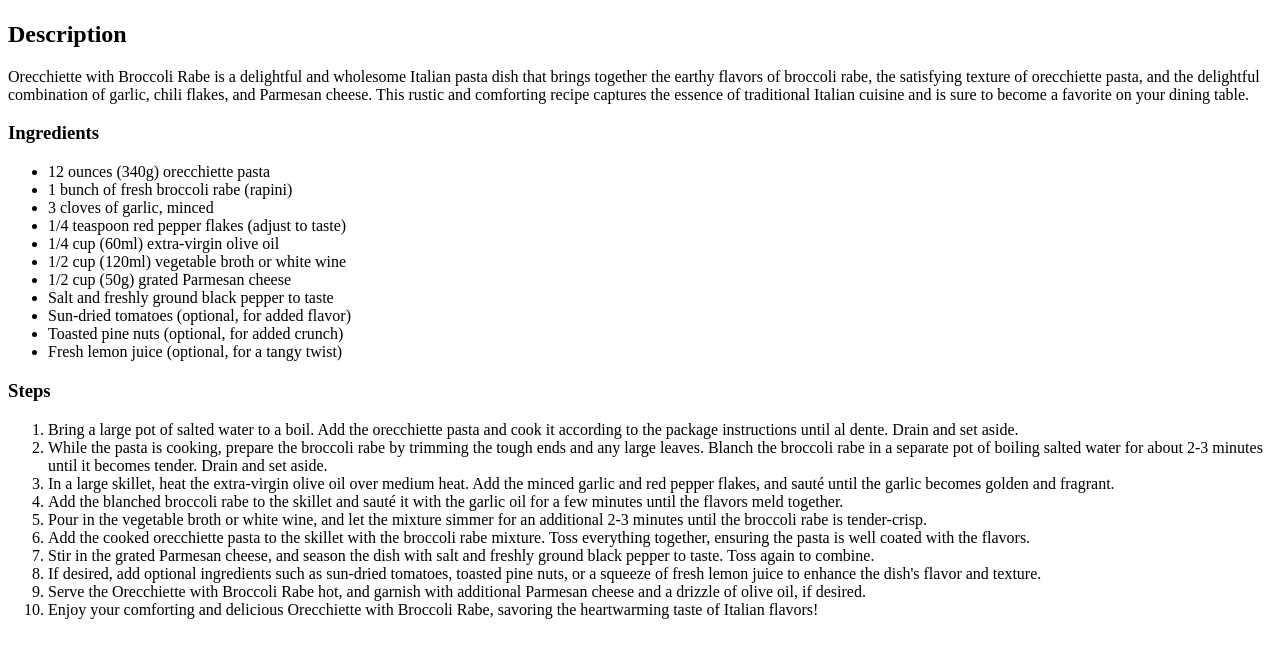
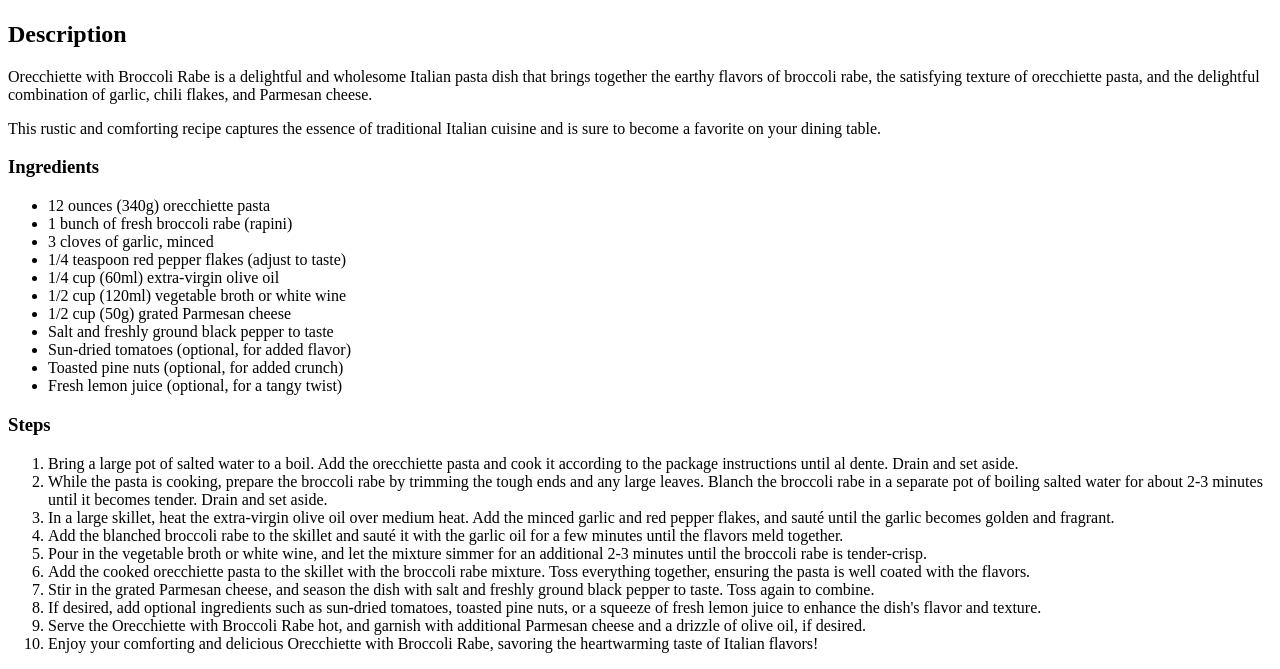
Before and after one commit to GiovannisWorld/odin-recipes, a plain HTML site: page recipes/Orecchiette.html in a window 1280 px wide. Shown: the part 401-1070 px from the top of the page. Before the commit the page ends 1036 px from the top, so only its background shows below. Drawn offline with Linux system fonts and the light colour scheme.

Commit message:
Added <div> for formatting.

```diff
--- a/recipes/Orecchiette.html
+++ b/recipes/Orecchiette.html
@@ -7,16 +7,21 @@
     <title>Orecchiette with Broccoli Rabe</title>
 </head>
 <body>
+    <div>
         <h1>Orecchiette with Broccoli Rabe</h1>
         <br> <!--Used to add a line break here.-->
         <img src="https://rms.condenast.it/rms/public/5d3/f03/e1c/thumb_987_1200_670_0_0_auto.jpg", alt="Image of Orecchiette with Broccoli Rabe">
-
+    </div>
+    <div>
         <h2>Description</h2>
         <p>
             Orecchiette with Broccoli Rabe is a delightful and wholesome Italian pasta dish that brings together the earthy flavors of broccoli rabe, the satisfying texture of orecchiette pasta, and the delightful combination of garlic, chili flakes, and Parmesan cheese.
+        </p>
+        <p>
             This rustic and comforting recipe captures the essence of traditional Italian cuisine and is sure to become a favorite on your dining table.
         </p>
-
+    </div>
+    <div>
         <h3>Ingredients</h3>
         <ul>
             <li>12 ounces (340g) orecchiette pasta</li>
@@ -31,7 +36,8 @@
             <li>Toasted pine nuts (optional, for added crunch)</li>
             <li>Fresh lemon juice (optional, for a tangy twist)</li>
         </ul>
-
+    </div>
+    <div>
         <h3>Steps</h3>
         <ol>
             <li>Bring a large pot of salted water to a boil. Add the orecchiette pasta and cook it according to the package instructions until al dente. Drain and set aside.</li>
@@ -45,5 +51,6 @@
             <li>Serve the Orecchiette with Broccoli Rabe hot, and garnish with additional Parmesan cheese and a drizzle of olive oil, if desired.</li>
             <li>Enjoy your comforting and delicious Orecchiette with Broccoli Rabe, savoring the heartwarming taste of Italian flavors!</li>
         </ol>
+    </div>
 </body>
 </html>
```
Also changed, not shown: recipes/braciole.html (+9 -3 lines). Lines whose indentation alone changed are shown as unchanged.
